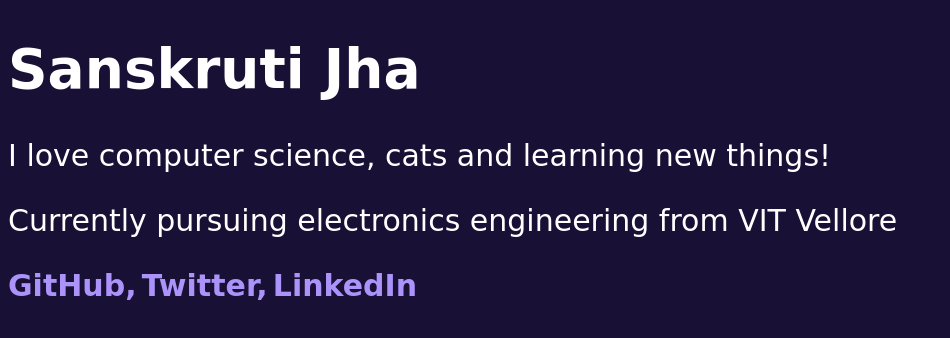
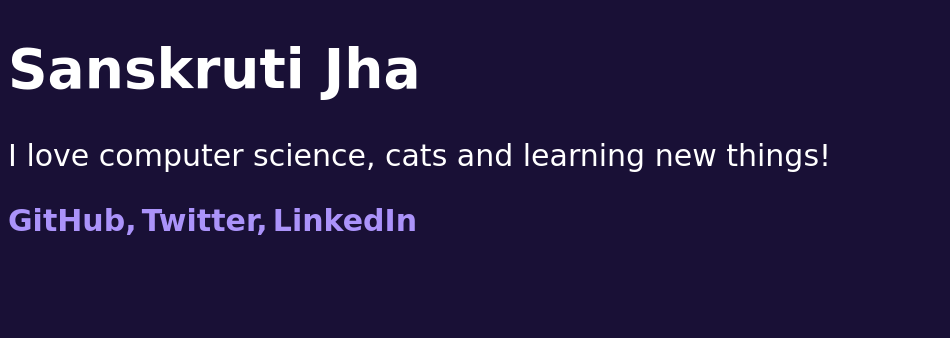
Before and after one commit to HelloSanskruti/portfolio-website, a plain HTML site: page index.html in a window 1280 px wide. Shown: the whole page, without its empty margins (0-950 px from the left). Drawn offline with Linux system fonts and the light colour scheme; a web font is replaced by a local one.

Commit message:
remove education

```diff
--- a/index.html
+++ b/index.html
@@ -16,7 +16,7 @@
 <body>
     <h1>Sanskruti Jha</h1>
     <p>I love computer science, cats and learning new things!</p>
-    <p>Currently pursuing electronics engineering from VIT Vellore</p>
+    <!-- <p>Currently pursuing electronics engineering from VIT Vellore</p> -->
     <a href="https://github.com/HelloSanskruti">GitHub,</a>
     <a href="https://x.com/HelloSanskruti">Twitter,</a>
     <a href="https://linkedin.com/in/HelloSanskruti">LinkedIn</a>
```
